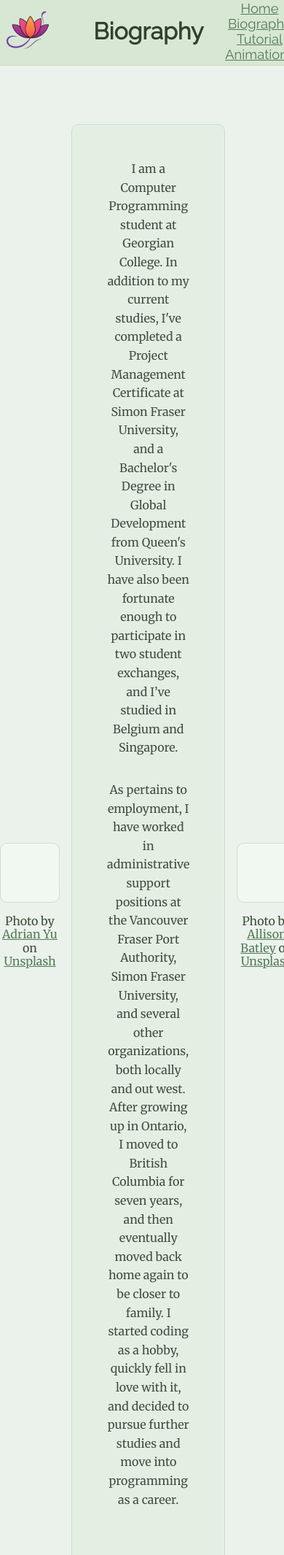
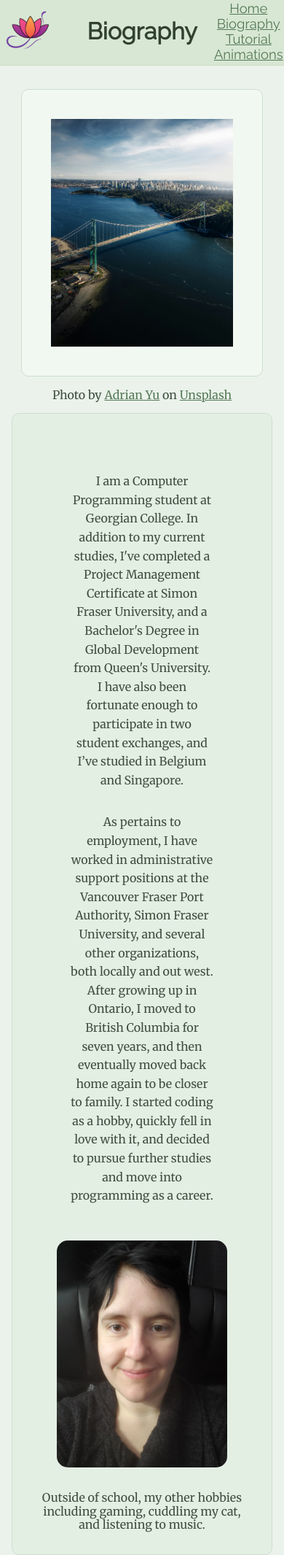
Before and after one commit to emjanssen/comm2019-finalproject-summer2025, a PHP site: page /biography.html in a window 390 px wide; the page is wider, and only the part inside the window is pictured. Shown: the top 2131 px of that part at 73% size. Run offline with PHP 8.4, Linux system fonts and the light colour scheme.

Commit message:
media queries added

```diff
--- a/css/biography.css
+++ b/css/biography.css
@@ -86,13 +86,17 @@
 /* bio photo */
 #bio-grid-one-content-two {
     grid-area: bio-grid-one-content-two;
-    justify-content: flex-start;
+    display: flex;
+    justify-content: center;
+    align-items: center;
+    margin-bottom: 2rem;
 }
-
 #bio-image {
     border-radius: 15px;
-    max-height: 75%;
-    width: auto;
+    max-width: 80%;
+    height: auto;
+    display: block;
+    object-fit: contain;
 }
 
 /* bio one-sentence */
@@ -101,3 +105,77 @@
     display: flex;
     justify-content: center;
 }
+
+/* - - - Media Queries - - - */
+
+@media (min-width: 901px) and (max-width: 1400px) {
+    #biography-grid {
+        display: grid;
+        grid-template-columns: 1fr 1fr;
+        grid-template-rows: auto auto;
+        grid-template-areas:
+            "biography-grid-one biography-grid-one"
+            "biography-grid-two biography-grid-three";
+        margin-top: 3rem;
+        margin-bottom: 3rem;
+    }
+
+    #biography-grid-one {
+        display: grid;
+        grid-template-columns: 1fr 2fr;
+        grid-template-rows: auto auto;
+        grid-template-areas:
+            "bio-grid-one-content-two bio-grid-one-content-one"
+            "bio-grid-one-content-two bio-grid-one-content-three";
+        margin: 1rem 2rem;
+        padding: 2rem;
+    }
+}
+
+@media (min-width: 601px) and (max-width: 900px) {
+    #biography-grid {
+        grid-template-columns: 1fr;
+        grid-template-rows: auto auto auto;
+        grid-template-areas:
+            "biography-grid-one"
+            "biography-grid-two"
+            "biography-grid-three";
+        margin-top: 3rem;
+        margin-bottom: 3rem;
+    }
+
+    #biography-grid-one {
+        grid-template-columns: 1fr;
+        grid-template-rows: auto auto auto;
+        grid-template-areas:
+            "bio-grid-one-content-one"
+            "bio-grid-one-content-two"
+            "bio-grid-one-content-three";
+        margin: 1rem 2rem;
+        padding: 2rem;
+    }
+}
+
+@media (max-width: 600px) {
+    #biography-grid {
+        grid-template-columns: 1fr;
+        grid-template-rows: auto auto auto;
+        grid-template-areas:
+            "biography-grid-two"
+            "biography-grid-one"
+            "biography-grid-three";
+        margin-top: 2rem;
+        margin-bottom: 2rem;
+    }
+
+    #biography-grid-one {
+        grid-template-columns: 1fr;
+        grid-template-rows: auto auto auto;
+        grid-template-areas:
+            "bio-grid-one-content-one"
+            "bio-grid-one-content-two"
+            "bio-grid-one-content-three";
+        margin: 1rem;
+        padding: 2rem;
+    }
+}
```
